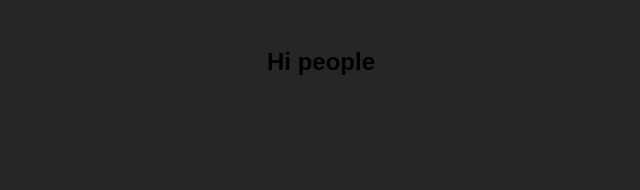
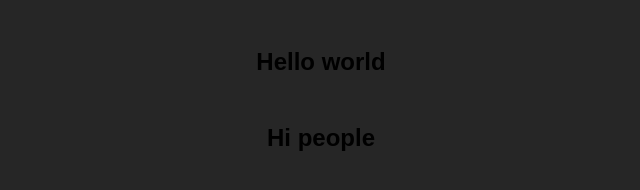
Before and after one commit to dsoaress/link-free, a Gatsby site: page / in a window 1280 px wide. Shown: the whole page, without its empty margins (319-959 px from the left). Built offline with nearby package versions, Linux system fonts and the light colour scheme; Gatsby itself is replaced by a stand-in of ours.

Commit message:
:sparkles: add Header component

```diff
--- /dev/null
+++ b/src/components/Header/index.js
@@ -0,0 +1,9 @@
+import React from 'react'
+
+const Header = () => (
+  <>
+    <h1>Hello world</h1>
+  </>
+)
+
+export default Header
--- a/src/components/Layout/index.js
+++ b/src/components/Layout/index.js
@@ -1,12 +1,14 @@
 import React from 'react'
 import PropTypes from 'prop-types'
 
+import Header from '../Header'
 import * as S from './styled'
 import GlobalStyles from './global'
 
 const Layout = ({ children }) => (
   <S.Wrapper>
     <GlobalStyles />
+    <Header />
     {children}
   </S.Wrapper>
 )
```
